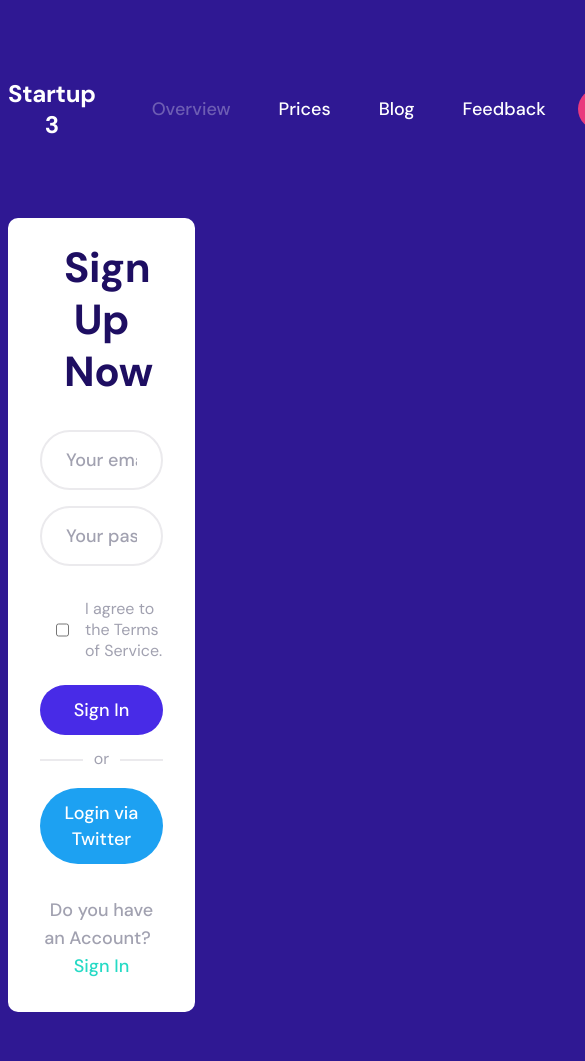
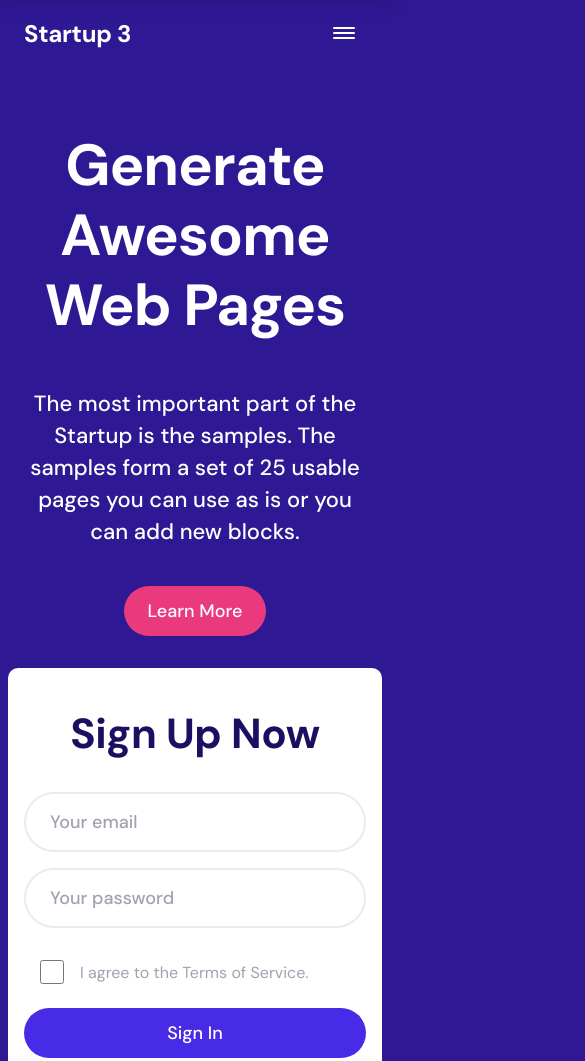
Before and after one commit to webdevmrinal/landing-page-rocket-careers, a plain HTML site: page index.html in a window 390 px wide. Shown: the top 1061 px of the page, 585 px wide, since content can reach past the window. Drawn offline with nearby package versions, Linux system fonts and the light colour scheme.

Commit message:
Adds responsiveness

```diff
--- a/index.html
+++ b/index.html
@@ -10,6 +10,9 @@
     <header>
       <nav>
         <span>Startup 3</span>
+        <button class="menu-button">
+          <ion-icon name="reorder-three-outline"></ion-icon>
+        </button>
         <ul>
           <li><a href="#">Overview</a></li>
           <li><a href="#">Prices</a></li>
@@ -34,13 +37,14 @@
         <h3>Sign Up Now</h3>
         <form action="">
           <span
-            ><input class="email-input" type="text" placeholder="Your email"
+            ><input class="email-input" type="email" placeholder="Your email" required
           /></span>
           <span
             ><input
               class="password-input"
               type="password"
               placeholder="Your password"
+              required
           /></span>
           <span class="tos-container">
             <input type="checkbox" name="" id="tos" />
@@ -53,12 +57,39 @@
 
         <button class="cta-btn login-via-twitter-btn">Login via Twitter</button>
 
-        <div class="have-account-container"><span>Do you have an Account?</span><a href="#">Sign In</a></div>
+        <div class="have-account-container">
+          <span>Do you have an Account?</span><a href="#">Sign In</a>
+        </div>
       </section>
     </main>
 
     <footer>
       <!-- No content here at the moment -->
     </footer>
+
+    <script>
+      const menuButton = document.querySelector(".menu-button");
+      const navMenu = document.querySelector("header nav ul");
+
+      menuButton.addEventListener("click", (e) => {
+        e.stopPropagation();
+        if (navMenu.style.top === "-13rem" || navMenu.style.top === "")
+          navMenu.style.top = "-2rem";
+        else navMenu.style.top = "-13rem";
+      });
+
+      document.addEventListener('click', (e) => {
+        if(e.target !== navMenu) navMenu.style.top="-13rem"
+      })
+    </script>
+
+    <script
+      type="module"
+      src="https://unpkg.com/ionicons@7.1.0/dist/ionicons/ionicons.esm.js"
+    ></script>
+    <script
+      nomodule
+      src="https://unpkg.com/ionicons@7.1.0/dist/ionicons/ionicons.js"
+    ></script>
   </body>
 </html>
--- a/style.css
+++ b/style.css
@@ -56,6 +56,9 @@ header nav > span {
   font-weight: 700;
   line-height: normal;
   letter-spacing: -0.01831rem;
+}
+.menu-button {
+  display: none;
 }
 header nav > ul {
   list-style-type: none;
@@ -232,28 +235,25 @@ section form button {
   line-height: 28px; /* 155.556% */
 }
 
-footer{
+footer {
   height: 5rem;
   width: 100%;
 }
 
 /* Custom Scrollbar */
 
-body::-webkit-scrollbar-track
-{
+body::-webkit-scrollbar-track {
   -webkit-box-shadow: inset 0 0 6px rgba(46, 24, 147, 1);
   border-radius: 10px;
   background-color: transparent;
 }
 
-body::-webkit-scrollbar
-{
+body::-webkit-scrollbar {
   width: 10px;
   background-color: transparent;
 }
 
-body::-webkit-scrollbar-thumb
-{
+body::-webkit-scrollbar-thumb {
   border: 2px solid rgb(96, 81, 162);
   border-radius: 10px;
   -webkit-box-shadow: inset 0 0 6px rgba(46, 24, 147, 1);
@@ -266,7 +266,55 @@ body::-webkit-scrollbar-thumb
   }
 }
 @media (max-width: 470px) {
+  header {
+    margin: 1rem;
+  }
+  .menu-button {
+    font-size: 2rem;
+    line-height: 1rem;
+    display: inline-block;
+    background-color: transparent;
+    border: none;
+    color: var(--colors-white);
+    cursor: pointer;
+  }
+  header nav ul {
+    padding: 3rem 0;
+    display: flex;
+    flex-wrap: wrap;
+    justify-content: center;
+    align-items: center;
+    background-color: var(--colors-white);
+    width: 100vw;
+    position: fixed;
+    top: -13rem;
+    left: 0;
+    box-shadow: rgba(0, 0, 0, 0.19) 0px 10px 20px,
+      rgba(0, 0, 0, 0.23) 0px 6px 6px;
+    transition: top 0.3s ease-in-out;
+  }
+  header nav ul li a {
+    border: 2px solid rgba(30, 14, 98, 0.1);
+    border-radius: 10rem;
+    color: var(--colors-heading) !important;
+  }
+  li a.cta-btn {
+    color: var(--colors-white) !important;
+  }
   main {
-    flex-direction: column-reverse;
+    flex-direction: column;
+    max-width: 100vw;
+  }
+  main article {
+    text-align: center;
+  }
+  main article,
+  main section {
+    flex-grow: 1;
+    width: 100%;
+    padding: 1rem;
+  }
+  main article p {
+    padding: 0;
   }
 }
```
Lines whose indentation alone changed are shown as unchanged.
